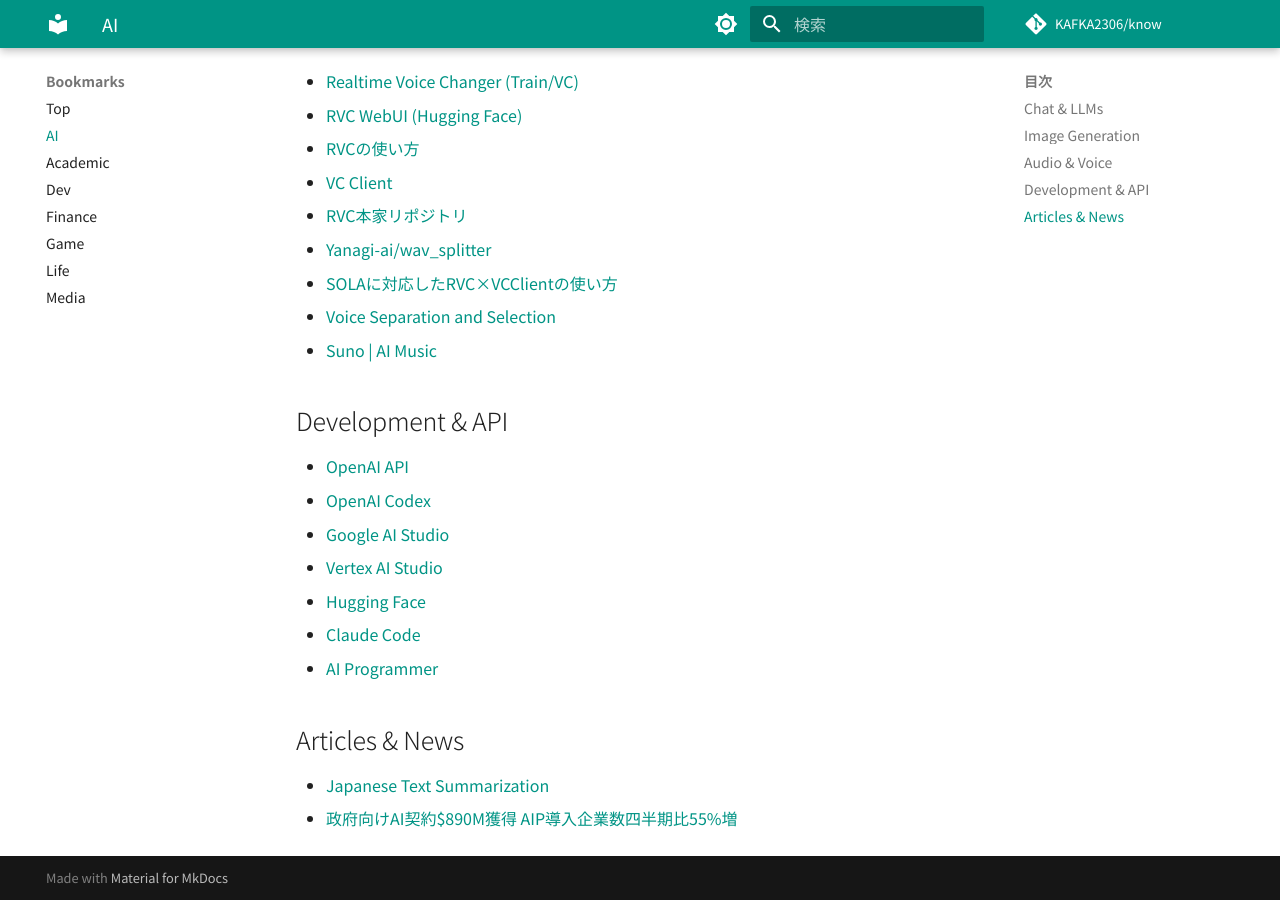
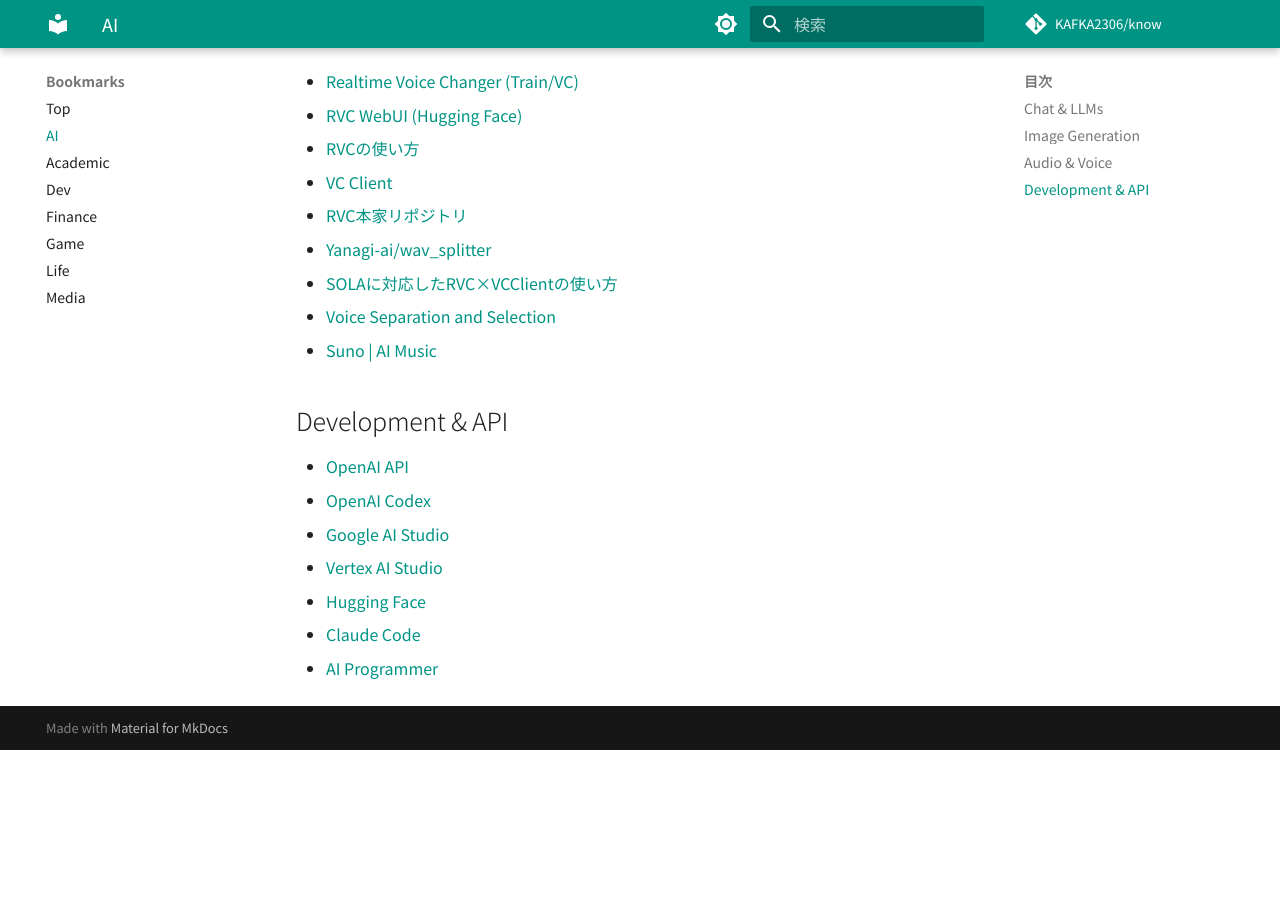
Before and after one commit to KAFKA2306/know, an MkDocs documentation site: the page built from docs/bookmarks/AI/index.md, in a window 1280 px wide and 900 px high, scrolled down 1081 px. Built offline with MkDocs 1.6.1 and Material for MkDocs 9.7.7, drawn with Linux system fonts in a browser that asks for light colours; comment, search, counter and statistics services are not loaded; after the commit the page ends 1831 px from its top, so only the background shows below that.

Commit message:
drop chatgpt and news article bookmarks

```diff
--- a/docs/bookmarks/AI/index.md
+++ b/docs/bookmarks/AI/index.md
@@ -44,7 +44,3 @@
 - [Hugging Face](https://huggingface.co/)
 - [Claude Code](https://claude.ai/code)
 - [AI Programmer](https://aiprogrammer.hashlab.jp/v2)
-
-## Articles & News
-- [Japanese Text Summarization](https://chat.openai.com/?model=gpt-4-code-interpreter)
-- [政府向けAI契約$890M獲得 AIP導入企業数四半期比55%増](https://www.perplexity.ai/search/palantir-pltr-https-finance-ya-4VdgHGLETseu9.vvKRf3CA)
```
Also changed, not shown: docs/bookmarks/Game/index.md (+0 -1 lines).
